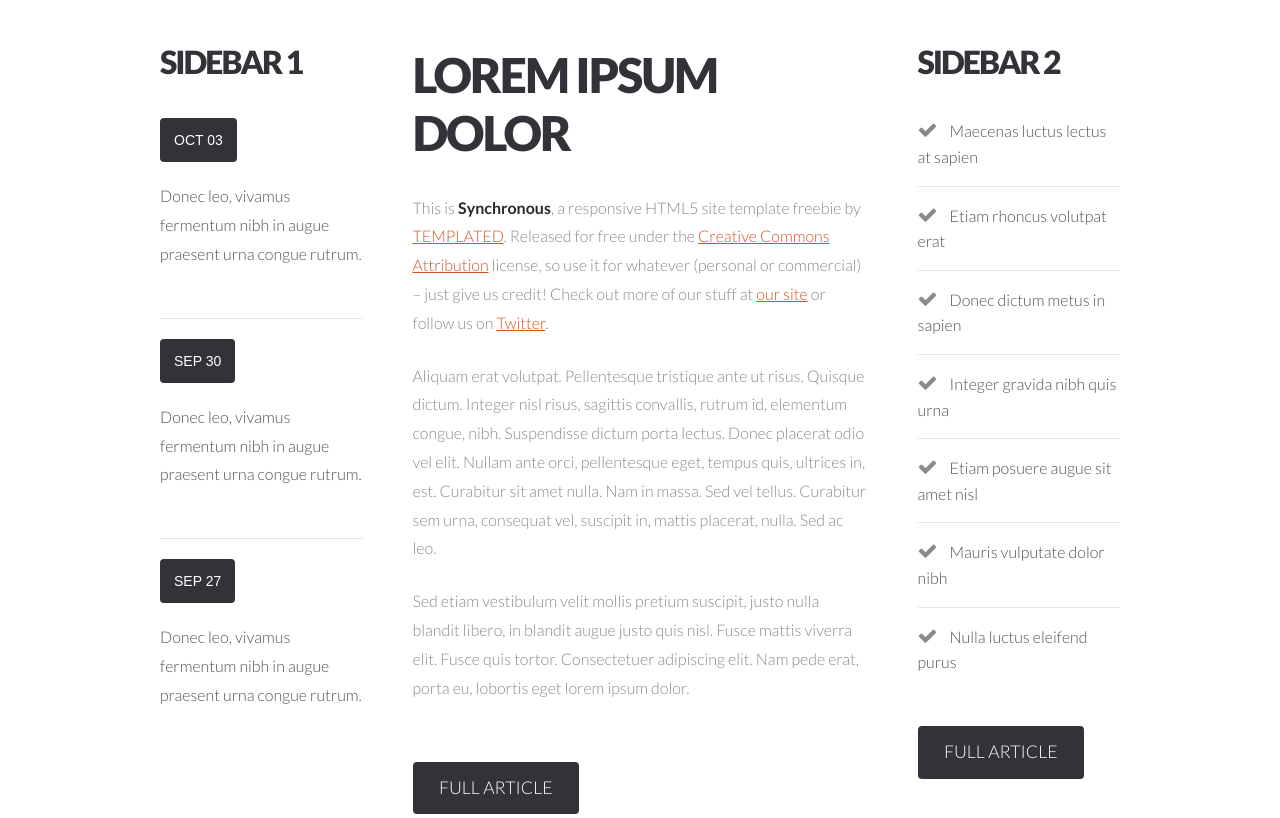
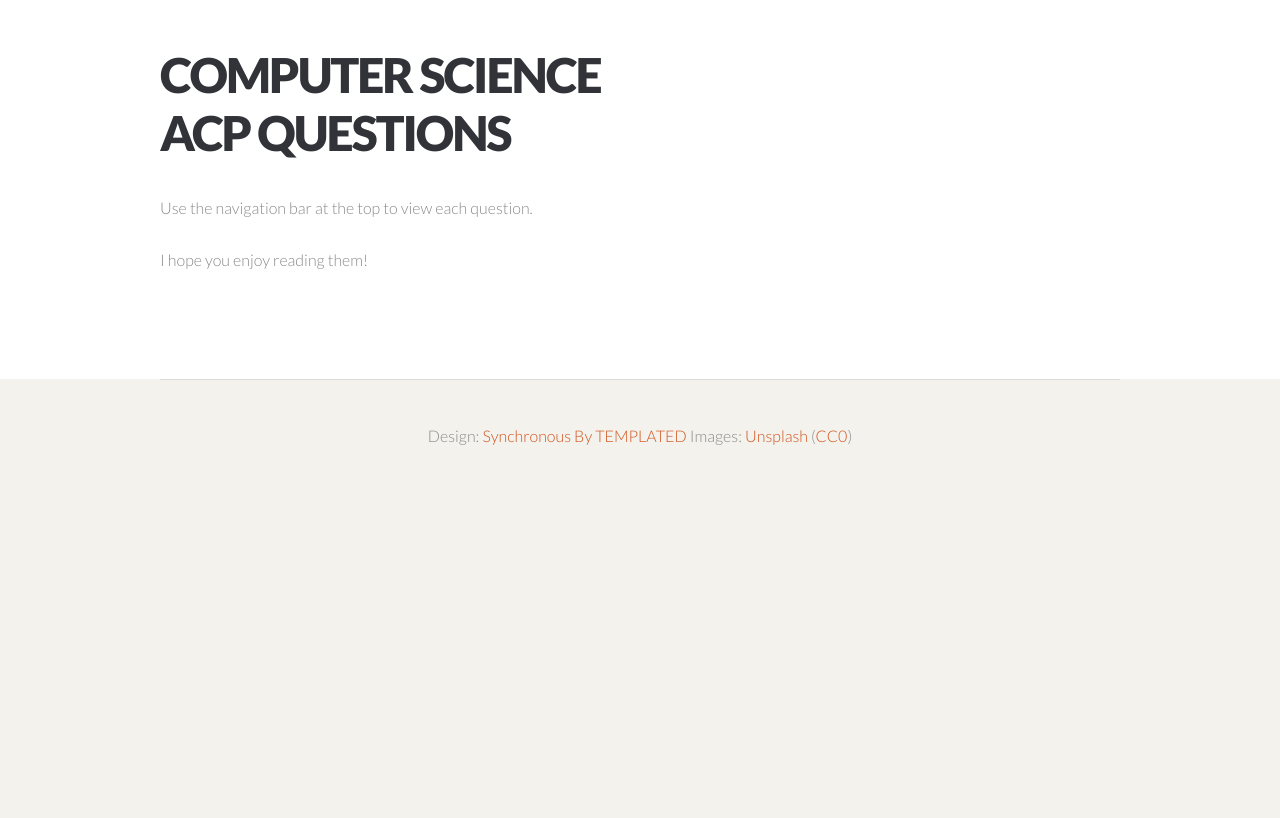
Before and after one commit to bohnbangus/covidQuestions, a plain HTML site: page index.html in a window 1280 px wide. Shown: the part 600-1418 px from the top of the page. After the commit the page ends 1092 px from the top, so only its background shows below. Drawn offline with nearby package versions, Linux system fonts and the light colour scheme.

```diff
--- a/index.html
+++ b/index.html
@@ -54,56 +54,16 @@
 			<div id="page">
 				<div class="container">
 					<div class="row">
-						<div class="3u">
-							<section id="sidebar1">
+<div class="6u skel-cell-important">
+			<section id="content" >
 								<header>
-									<h2>Sidebar 1</h2>
+									<h2>Computer science acp questions</h2>
 								</header>
-								<ul class="style3">
-									<li class="first">
-										<p class="date"><a href="#">Oct <b>03</b></a></p>
-										<p><a href="#">Donec leo, vivamus fermentum nibh in augue praesent urna congue rutrum. </a></p>
-									</li>
-									<li>
-										<p class="date"><a href="#">Sep <b>30</b></a></p>
-										<p><a href="#">Donec leo, vivamus fermentum nibh in augue praesent urna congue rutrum.</a></p>
-									</li>
-									<li>
-										<p class="date"><a href="#">Sep <b>27</b></a> </p>
-										<p><a href="#">Donec leo, vivamus fermentum nibh in augue praesent urna congue rutrum.</a></p>
-									</li>
-								</ul>
-							</section>
-						</div>
-						<div class="6u skel-cell-important">
-							<section id="content" >
-								<header>
-									<h2>Lorem Ipsum Dolor</h2>
-								</header>
-								<p>This is <strong>Synchronous</strong>, a responsive HTML5 site template freebie by <a href="http://templated.co">TEMPLATED</a>. Released for free under the <a href="http://templated.co/license">Creative Commons Attribution</a> license, so use it for whatever (personal or commercial) &ndash; just give us credit! Check out more of our stuff at <a href="http://templated.co">our site</a> or follow us on <a href="http://twitter.com/templatedco">Twitter</a>.</p>
-								<p>Aliquam erat volutpat. Pellentesque tristique ante ut risus. Quisque dictum. Integer nisl risus, sagittis convallis, rutrum id, elementum congue, nibh. Suspendisse dictum porta lectus. Donec placerat odio vel elit. Nullam ante orci, pellentesque eget, tempus quis, ultrices in, est. Curabitur sit amet nulla. Nam in massa. Sed vel tellus. Curabitur sem urna, consequat vel, suscipit in, mattis placerat, nulla. Sed ac leo.</p>
-								<p>Sed etiam vestibulum velit mollis pretium suscipit, justo nulla blandit libero, in blandit augue justo quis nisl. Fusce mattis viverra elit. Fusce quis tortor. Consectetuer adipiscing elit. Nam pede erat, porta eu, lobortis eget lorem ipsum dolor.</p>
-								<a href="#" class="button">Full Article</a>
-							</section>
-						</div>
-						<div class="3u">
-							<section id="sidebard2">
-								<header>
-									<h2>Sidebar 2</h2>
-								</header>
-								<ul class="style1">
-									<li class="first"><span class="fa fa-check"></span><a href="#">Maecenas luctus lectus at sapien</a></li>
-									<li><span class="fa fa-check"></span><a href="#">Etiam rhoncus volutpat erat</a></li>
-									<li><span class="fa fa-check"></span><a href="#">Donec dictum metus in sapien</a></li>
-									<li><span class="fa fa-check"></span><a href="#">Integer gravida nibh quis urna</a></li>
-									<li><span class="fa fa-check"></span><a href="#">Etiam posuere augue sit amet nisl</a></li>
-									<li><span class="fa fa-check"></span><a href="#">Mauris vulputate dolor nibh</a></li>
-									<li><span class="fa fa-check"></span><a href="#">Nulla luctus eleifend purus</a></li>
-								</ul>
-								<a href="#" class="button">Full Article</a>
-							</section>
-						</div>
-					</div>
+								<p>Use the navigation bar at the top to view each question.&nbsp;&nbsp;</p>
+								<p>I hope you enjoy reading them!</p>
+</section>
+					  </div>
+</div>
 
 				</div>
 			</div>
```
Also changed, not shown: hospitals.html (+16 -3 lines), privacy.html (+14 -4 lines), videoGames.html (+6 -3 lines).
